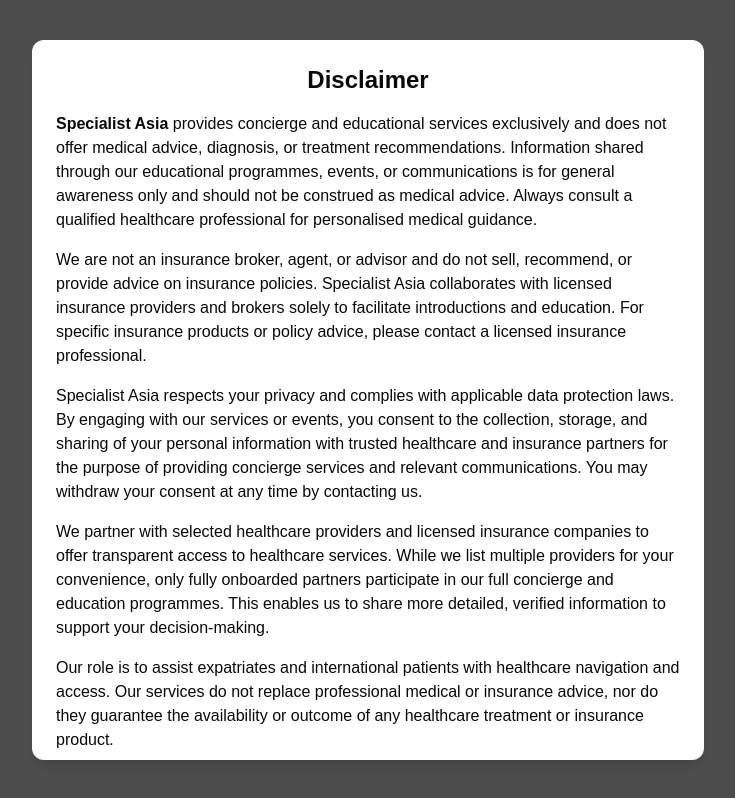
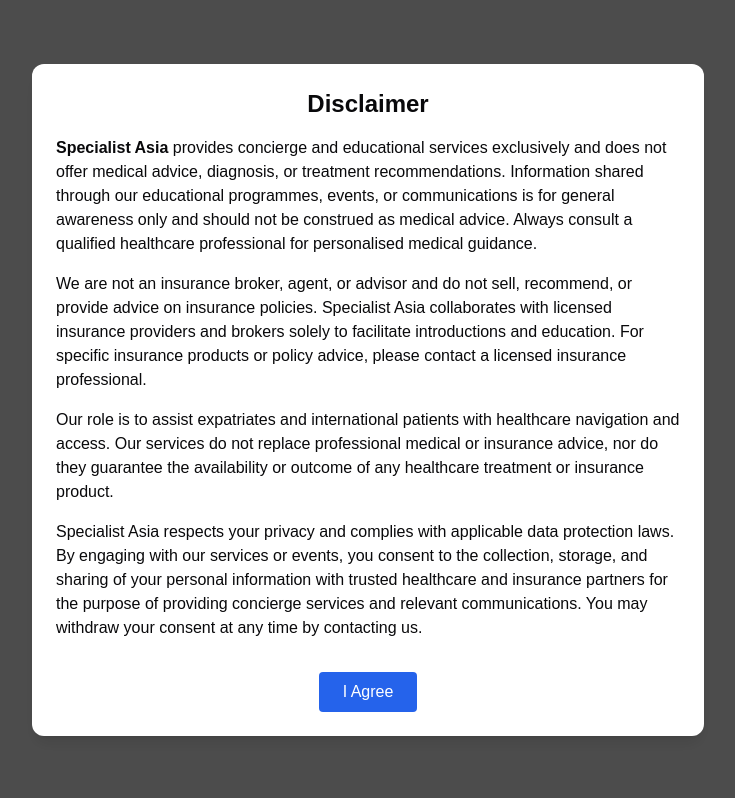
Before and after one commit to ywlee8888/funderasia_nextjs, a Next.js app: page / in a window 1280 px wide. Shown: the whole page, without its empty margins (272-1007 px from the left). Built offline with nearby package versions, Linux system fonts and the light colour scheme.

Commit message:
UPdate Disclaimer

```diff
--- a/components/disclaimer/disclaimer.tsx
+++ b/components/disclaimer/disclaimer.tsx
@@ -27,6 +27,13 @@
           or policy advice, please contact a licensed insurance professional.
         </p>
         <p>
+          Our role is to assist expatriates and international patients with
+          healthcare navigation and access. Our services do not replace
+          professional medical or insurance advice, nor do they guarantee the
+          availability or outcome of any healthcare treatment or insurance
+          product.
+        </p>
+        <p>
           Specialist Asia respects your privacy and complies with applicable data
           protection laws. By engaging with our services or events, you consent
           to the collection, storage, and sharing of your personal information
@@ -34,22 +41,6 @@
           providing concierge services and relevant communications. You may
           withdraw your consent at any time by contacting us.
         </p>
-        <p>
-          We partner with selected healthcare providers and licensed insurance
-          companies to offer transparent access to healthcare services. While we
-          list multiple providers for your convenience, only fully onboarded
-          partners participate in our full concierge and education programmes.
-          This enables us to share more detailed, verified information to support
-          your decision-making.
-        </p>
-        <p>
-          Our role is to assist expatriates and international patients with
-          healthcare navigation and access. Our services do not replace
-          professional medical or insurance advice, nor do they guarantee the
-          availability or outcome of any healthcare treatment or insurance
-          product.
-        </p>
-
         <div className="text-center">
           <button
             onClick={onAgree}
```
